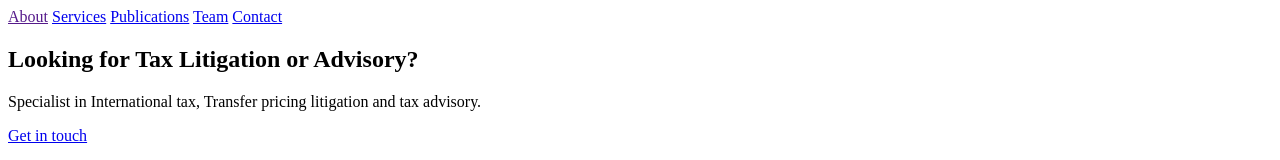
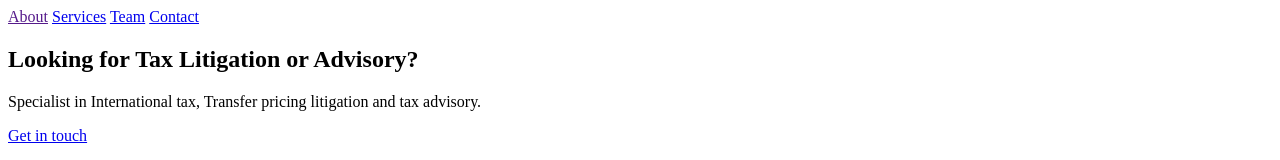
Before and after one commit to parit/bbgtax, a website: page src/index.html in a window 1280 px wide. Shown: the top 160 px of the page. Drawn offline with Linux system fonts and the light colour scheme.

Commit message:
Update index.html
commented out publications till we actually add them

```diff
--- a/src/index.html
+++ b/src/index.html
@@ -42,7 +42,7 @@
         <nav class="row-container">
             <a href="">About</a>
             <a href="#services">Services</a>
-            <a href="#publications">Publications</a>
+            <!--<a href="#publications">Publications</a>-->
             <a href="#team">Team</a>
             <a href="https://docs.google.com/forms/d/e/1FAIpQLSedptDFZhGXw_utWMH1rCZy8kQehEUK1XXvN-KM7zEWu5cezg/viewform?gxids=7628">Contact</a>
         </nav>
```
